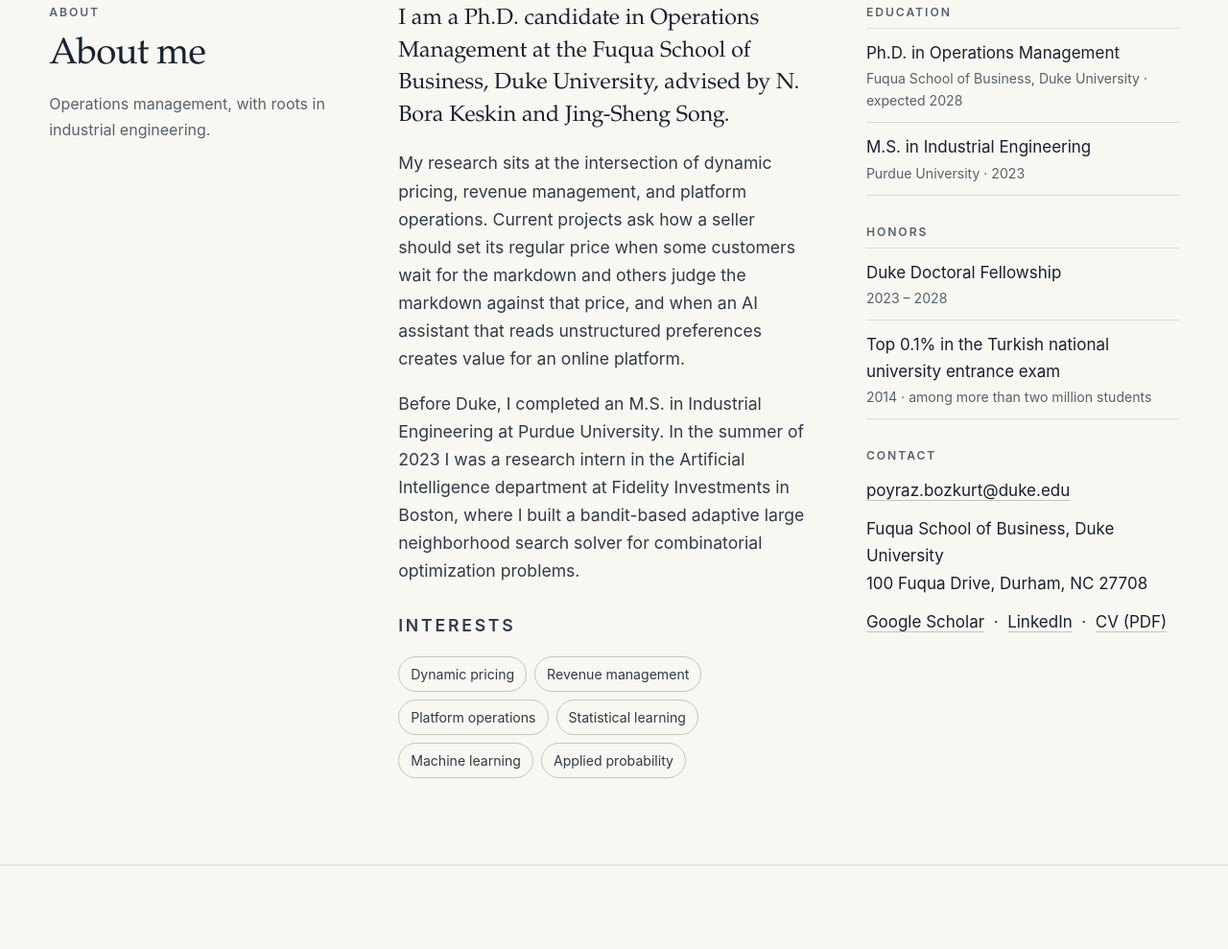
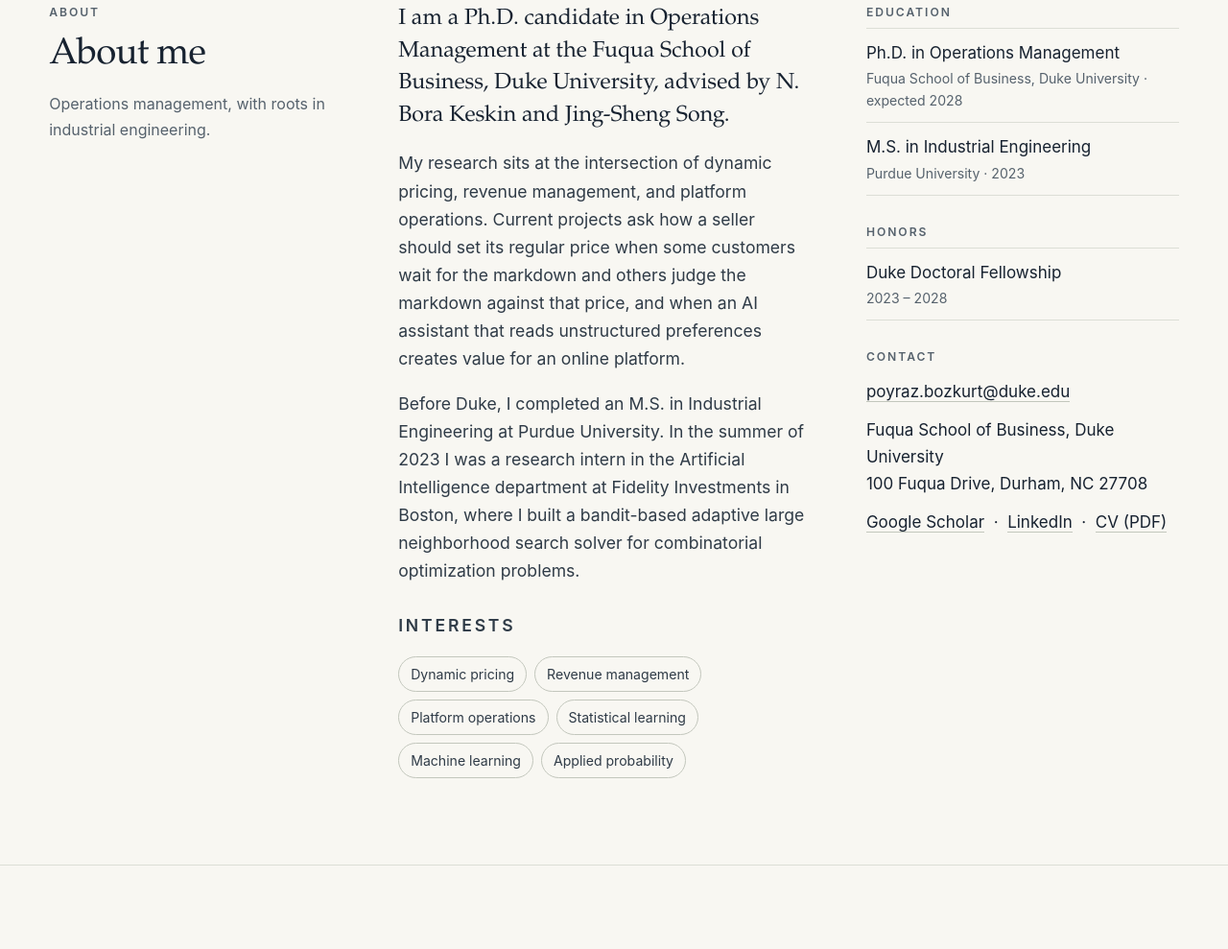
Before and after one commit to poyrazbozkurt/poyrazbozkurt.github.io, a plain HTML site: page index.html in a window 1280 px wide. Shown: the part 1956-2945 px from the top of the page at 96% size. Drawn offline with Linux system fonts and the light colour scheme.

Commit message:
Remove entrance exam ranking from homepage and CV
Co-Authored-By: Claude Fable 5.1 <noreply@anthropic.com>

```diff
--- a/index.html
+++ b/index.html
@@ -259,7 +259,6 @@
             <p class="subhead">Honors</p>
             <ul class="plain-list">
               <li>Duke Doctoral Fellowship<span class="when">2023 &ndash; 2028</span></li>
-              <li>Top 0.1% in the Turkish national university entrance exam<span class="when">2014 &middot; among more than two million students</span></li>
             </ul>
           </div>
           <div>
```
Also changed, not shown: 2 other files.
